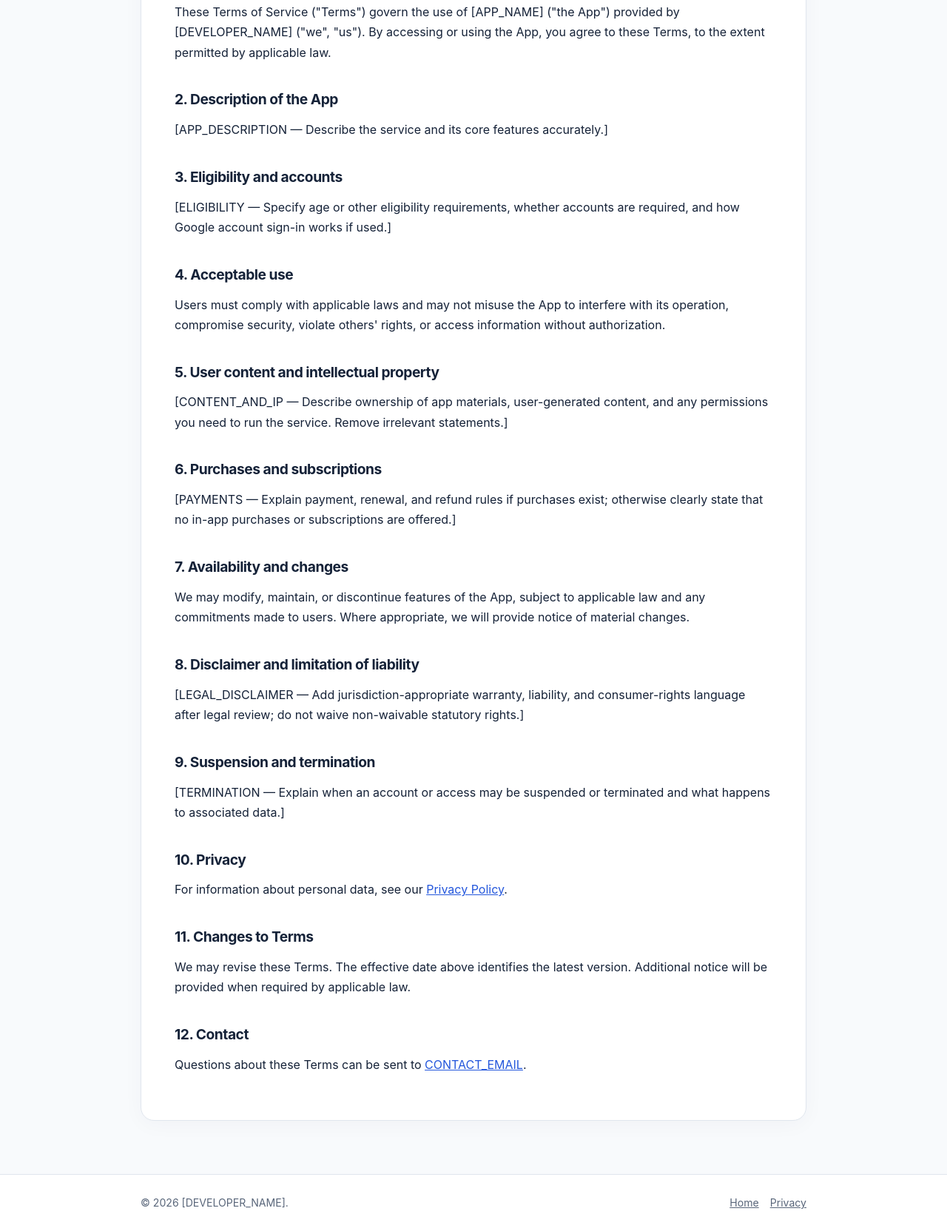
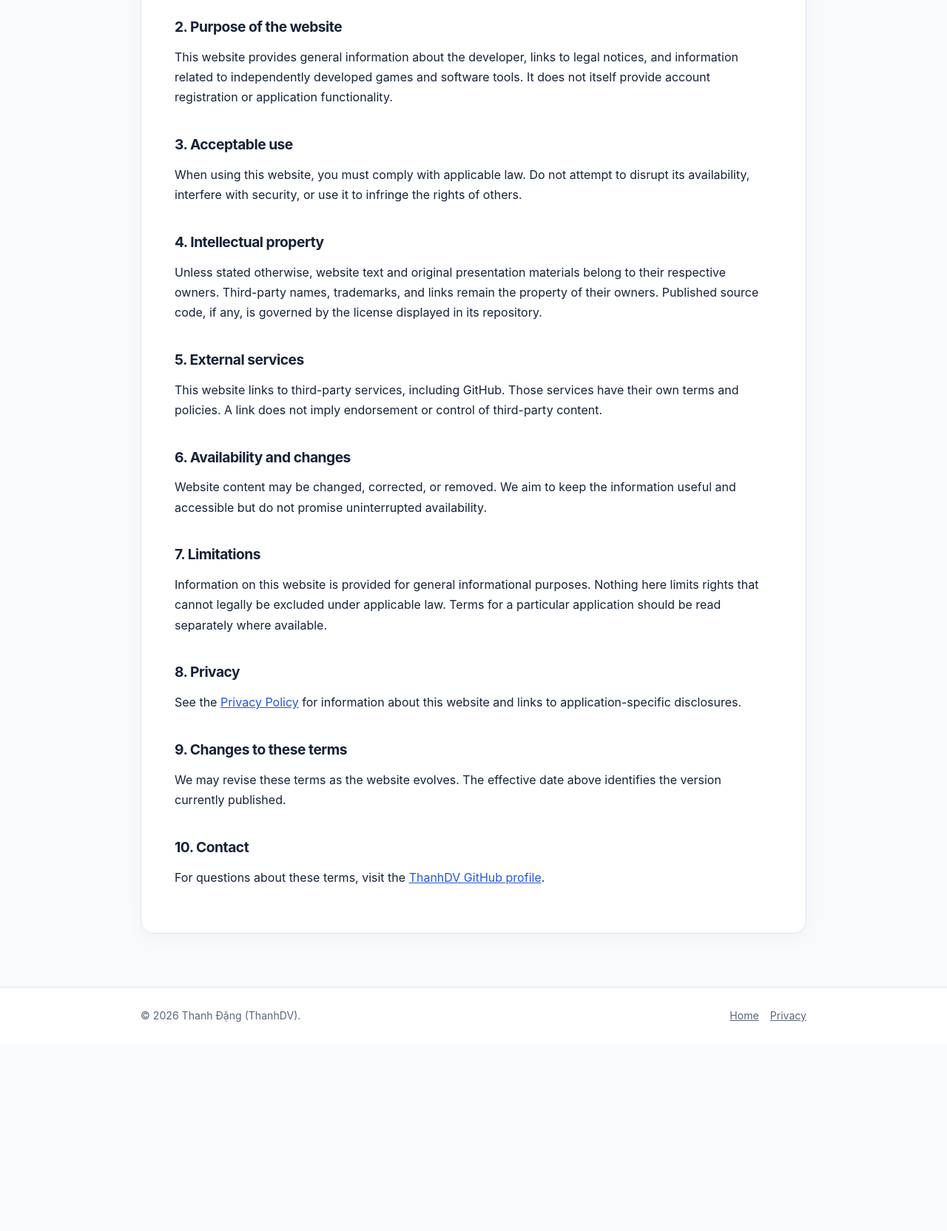
Before and after one commit to ThanhDV143/LegalPages, a plain HTML site: page terms.html in a window 1280 px wide. Shown: the part 480-2144 px from the top of the page at 74% size. After the commit the page ends 1891 px from the top, so only its background shows below. Drawn offline with Linux system fonts and the light colour scheme.

Commit message:
Replace starter placeholders in terms.html

```diff
--- a/terms.html
+++ b/terms.html
@@ -1,17 +1,15 @@
 <!doctype html>
-<html lang="en"><head><meta charset="utf-8"><meta name="viewport" content="width=device-width, initial-scale=1"><meta name="description" content="Terms of Service for [APP_NAME]."><title>Terms of Service — [APP_NAME]</title><link rel="stylesheet" href="style.css"></head>
-<body><header class="top"><div class="wrap"><a class="brand" href="./">[APP_NAME]</a><nav class="nav" aria-label="Main navigation"><a href="./">Home</a><a href="privacy.html">Privacy Policy</a><a href="terms.html" aria-current="page">Terms of Service</a></nav></div></header>
-<main class="wrap"><article class="surface"><div class="kicker">Legal information</div><h1>Terms of Service</h1><p class="meta">Effective date: November 18, 2026 · Application: [APP_NAME] · Operator: [DEVELOPER_NAME]</p><div class="note"><strong>Publisher checklist:</strong> This is a starter template, not tailored legal advice. Replace all bracketed information and review its suitability for the app and users before publication.</div>
-<h2>1. Acceptance</h2><p>These Terms of Service ("Terms") govern the use of [APP_NAME] ("the App") provided by [DEVELOPER_NAME] ("we", "us"). By accessing or using the App, you agree to these Terms, to the extent permitted by applicable law.</p>
-<h2>2. Description of the App</h2><p>[APP_DESCRIPTION — Describe the service and its core features accurately.]</p>
-<h2>3. Eligibility and accounts</h2><p>[ELIGIBILITY — Specify age or other eligibility requirements, whether accounts are required, and how Google account sign-in works if used.]</p>
-<h2>4. Acceptable use</h2><p>Users must comply with applicable laws and may not misuse the App to interfere with its operation, compromise security, violate others' rights, or access information without authorization.</p>
-<h2>5. User content and intellectual property</h2><p>[CONTENT_AND_IP — Describe ownership of app materials, user-generated content, and any permissions you need to run the service. Remove irrelevant statements.]</p>
-<h2>6. Purchases and subscriptions</h2><p>[PAYMENTS — Explain payment, renewal, and refund rules if purchases exist; otherwise clearly state that no in-app purchases or subscriptions are offered.]</p>
-<h2>7. Availability and changes</h2><p>We may modify, maintain, or discontinue features of the App, subject to applicable law and any commitments made to users. Where appropriate, we will provide notice of material changes.</p>
-<h2>8. Disclaimer and limitation of liability</h2><p>[LEGAL_DISCLAIMER — Add jurisdiction-appropriate warranty, liability, and consumer-rights language after legal review; do not waive non-waivable statutory rights.]</p>
-<h2>9. Suspension and termination</h2><p>[TERMINATION — Explain when an account or access may be suspended or terminated and what happens to associated data.]</p>
-<h2>10. Privacy</h2><p>For information about personal data, see our <a href="privacy.html">Privacy Policy</a>.</p>
-<h2>11. Changes to Terms</h2><p>We may revise these Terms. The effective date above identifies the latest version. Additional notice will be provided when required by applicable law.</p>
-<h2>12. Contact</h2><p>Questions about these Terms can be sent to <a href="mailto:CONTACT_EMAIL">CONTACT_EMAIL</a>.</p></article></main>
-<footer><div class="wrap"><span>© 2026 [DEVELOPER_NAME].</span><span><a href="./">Home</a><a href="privacy.html">Privacy</a></span></div></footer></body></html>
+<html lang="en"><head><meta charset="utf-8"><meta name="viewport" content="width=device-width, initial-scale=1"><meta name="description" content="Terms of Service for the ThanhDV Apps informational website."><title>Terms of Service — ThanhDV Apps</title><link rel="stylesheet" href="style.css"></head>
+<body><header class="top"><div class="wrap"><a class="brand" href="./">ThanhDV Apps</a><nav class="nav" aria-label="Main navigation"><a href="./">Home</a><a href="privacy.html">Privacy Policy</a><a href="terms.html" aria-current="page">Terms of Service</a></nav></div></header>
+<main class="wrap"><article class="surface"><div class="kicker">Legal information</div><h1>Terms of Service</h1><p class="meta">Effective date: November 18, 2026 · Website: ThanhDV Apps · Publisher: Thanh Đặng (ThanhDV)</p>
+<h2>1. About these terms</h2><p>These Terms of Service govern your use of the ThanhDV Apps informational website published by Thanh Đặng (ThanhDV). Use of an individual application may be subject to additional terms presented with that application.</p>
+<h2>2. Purpose of the website</h2><p>This website provides general information about the developer, links to legal notices, and information related to independently developed games and software tools. It does not itself provide account registration or application functionality.</p>
+<h2>3. Acceptable use</h2><p>When using this website, you must comply with applicable law. Do not attempt to disrupt its availability, interfere with security, or use it to infringe the rights of others.</p>
+<h2>4. Intellectual property</h2><p>Unless stated otherwise, website text and original presentation materials belong to their respective owners. Third-party names, trademarks, and links remain the property of their owners. Published source code, if any, is governed by the license displayed in its repository.</p>
+<h2>5. External services</h2><p>This website links to third-party services, including GitHub. Those services have their own terms and policies. A link does not imply endorsement or control of third-party content.</p>
+<h2>6. Availability and changes</h2><p>Website content may be changed, corrected, or removed. We aim to keep the information useful and accessible but do not promise uninterrupted availability.</p>
+<h2>7. Limitations</h2><p>Information on this website is provided for general informational purposes. Nothing here limits rights that cannot legally be excluded under applicable law. Terms for a particular application should be read separately where available.</p>
+<h2>8. Privacy</h2><p>See the <a href="privacy.html">Privacy Policy</a> for information about this website and links to application-specific disclosures.</p>
+<h2>9. Changes to these terms</h2><p>We may revise these terms as the website evolves. The effective date above identifies the version currently published.</p>
+<h2>10. Contact</h2><p>For questions about these terms, visit the <a href="https://github.com/ThanhDV143">ThanhDV GitHub profile</a>.</p></article></main>
+<footer><div class="wrap"><span>© 2026 Thanh Đặng (ThanhDV).</span><span><a href="./">Home</a><a href="privacy.html">Privacy</a></span></div></footer></body></html>
```
